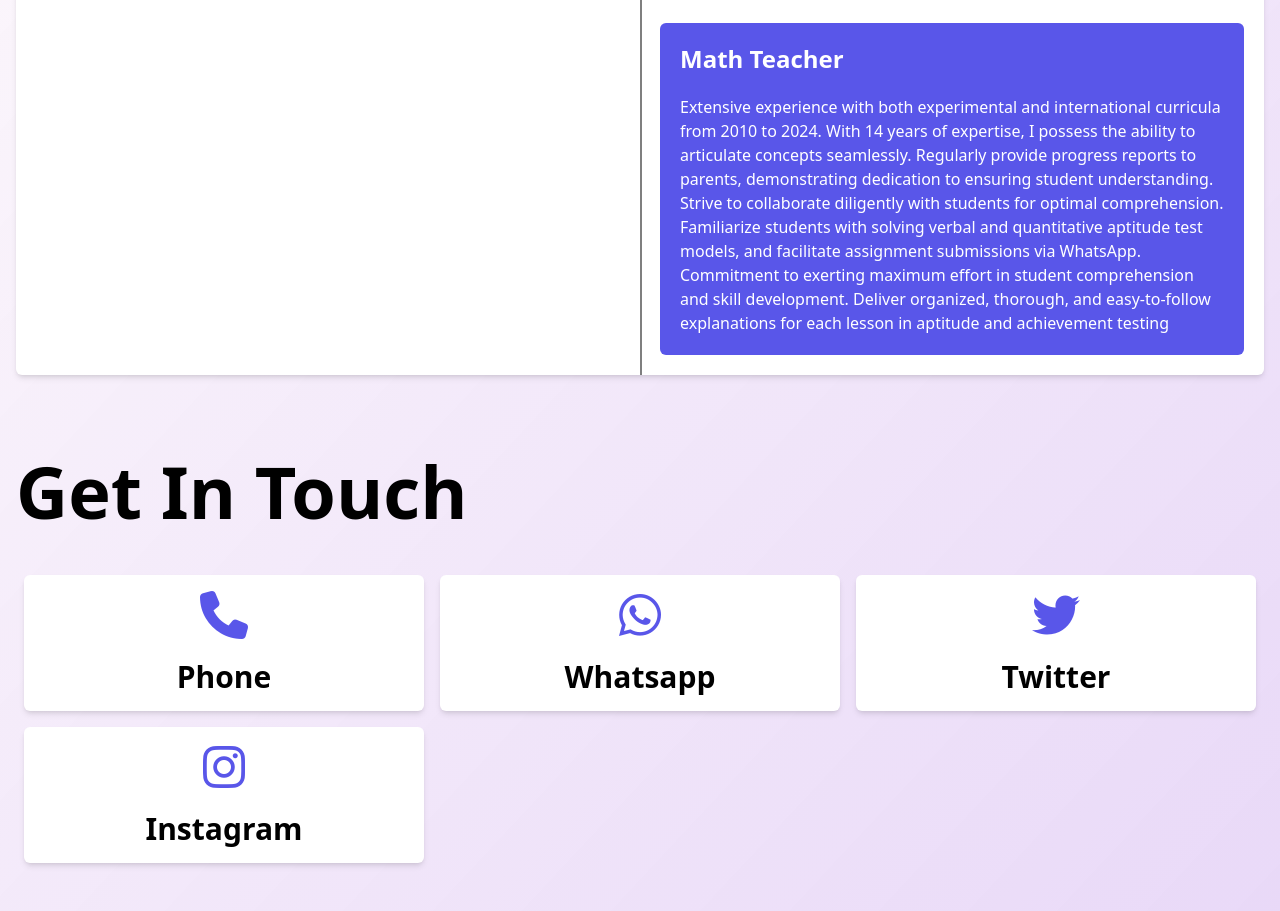
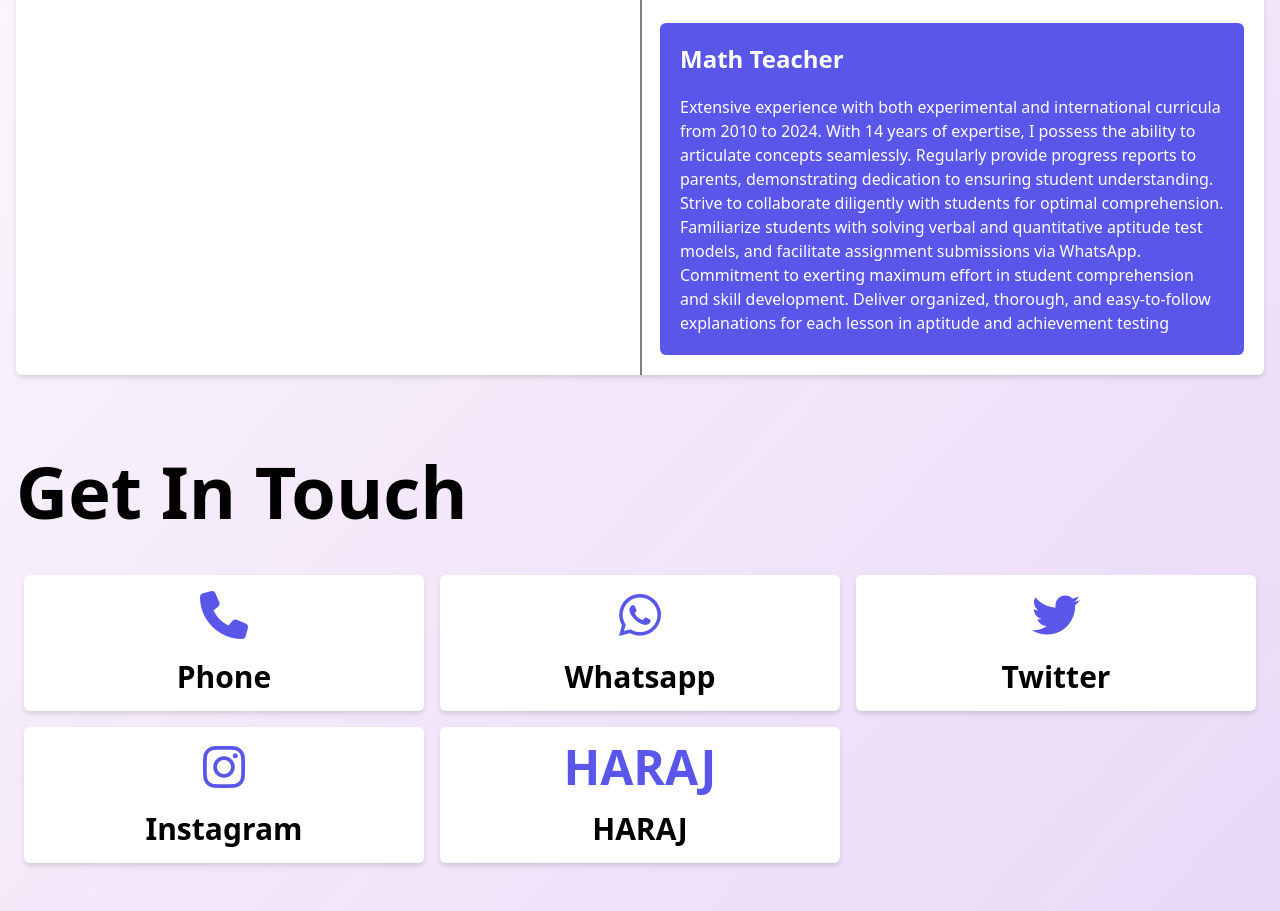
Before and after one commit to yousef1242/jasminadly_client, a website: page en/index.html in a window 1280 px wide. Shown: the part 2133-3044 px from the top of the page. Drawn offline with Linux system fonts and the light colour scheme.

Commit message:
add hajr link in contact info

```diff
--- a/en/index.html
+++ b/en/index.html
@@ -342,6 +342,20 @@
               <p class="text-center font-semibold text-3xl">Instagram</p>
             </a>
           </div>
+          <div class="child font-bold w-full p-2 sm:w-6/12 md:w-4/12">
+            <a
+              target="_blank"
+              class="rounded-md shadow-md bg-white block py-4"
+              href="https://haraj.com.sa/users/ya%20adly"
+            >
+              <header class="icon text-[var(--purplecolor)] text-5xl mb-5">
+                <div class="text-center">
+                  HARAJ
+                </div>
+              </header>
+              <p class="text-center font-semibold text-3xl">HARAJ</p>
+            </a>
+          </div>
         </div>
       </div>
     </section>
```
Also changed, not shown: index.html (+12 -0 lines).
